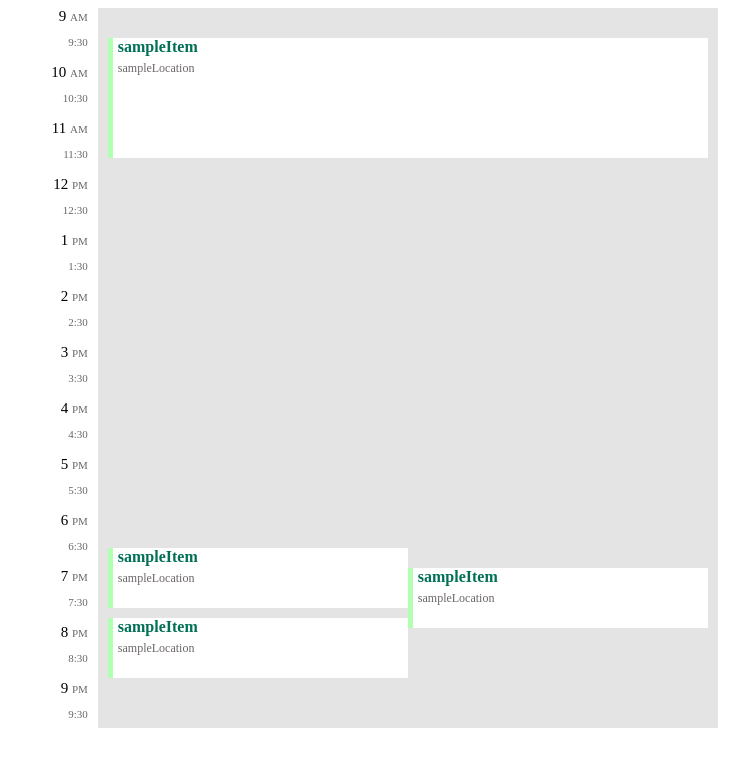
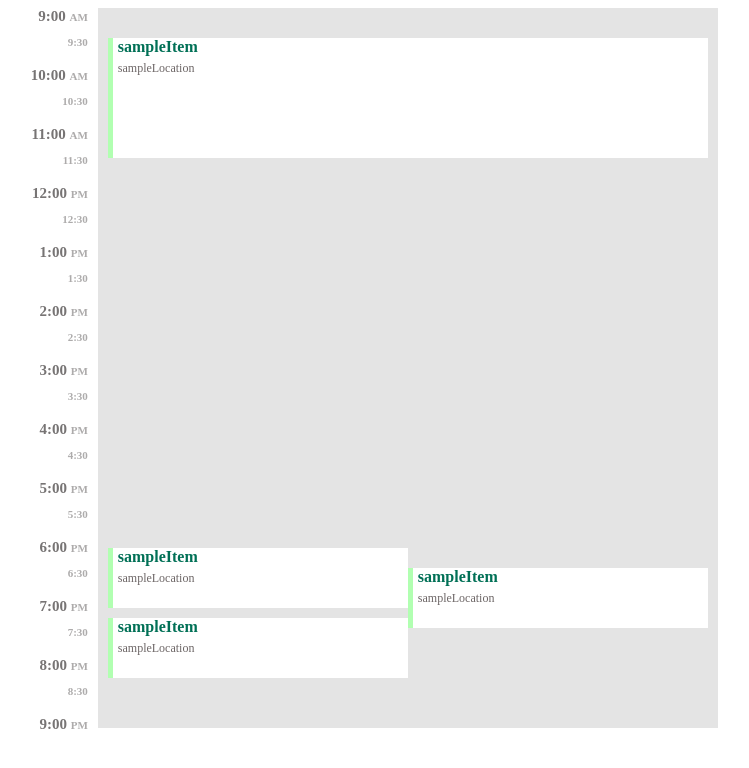
Before and after one commit to sarathks/Simple-Calendar, an Angular app: page / in a window 1280 px wide. Shown: the top 768 px of the page, without its empty margins (313-1062 px from the left). Built offline with nearby package versions, Linux system fonts and the light colour scheme.

Commit message:
(fix) - Removed 9:30 PM and added font-weights to match the UI with screenshot

```diff
--- a/src/app/app.component.html
+++ b/src/app/app.component.html
@@ -1,8 +1,8 @@
 <div class="event-manager">
   <div class="event-manager--timer">
     <div *ngFor="let time of timeInterval" class="event-manager--timer--times">
-      <span>{{time === 12 ? 12 : time%12}} </span><span class="event-manager--common">{{time >= 12 ? 'PM' : 'AM'}}</span><br />
-      <span class="event-manager--timer--half">{{time === 12 ? 12 : time%12}}:30</span>
+      <span>{{time === 12 ? 12 : time%12}}:00 </span><span class="event-manager--common">{{time >= 12 ? 'PM' : 'AM'}}</span><br />
+      <span *ngIf="time !== 21" class="event-manager--timer--half">{{time === 12 ? 12 : time%12}}:30</span>
     </div>
   </div>
   <div class="event-manager--content">
--- a/src/app/app.component.scss
+++ b/src/app/app.component.scss
@@ -15,7 +15,9 @@
     &--times{
       text-align: right;
       padding-right: 10px;
-      padding-bottom: 22px;
+      padding-bottom: 25px;
+      color:#777474;
+      font-weight: 800;
     }
     &--half{
       @extend .event-manager--common;
```
